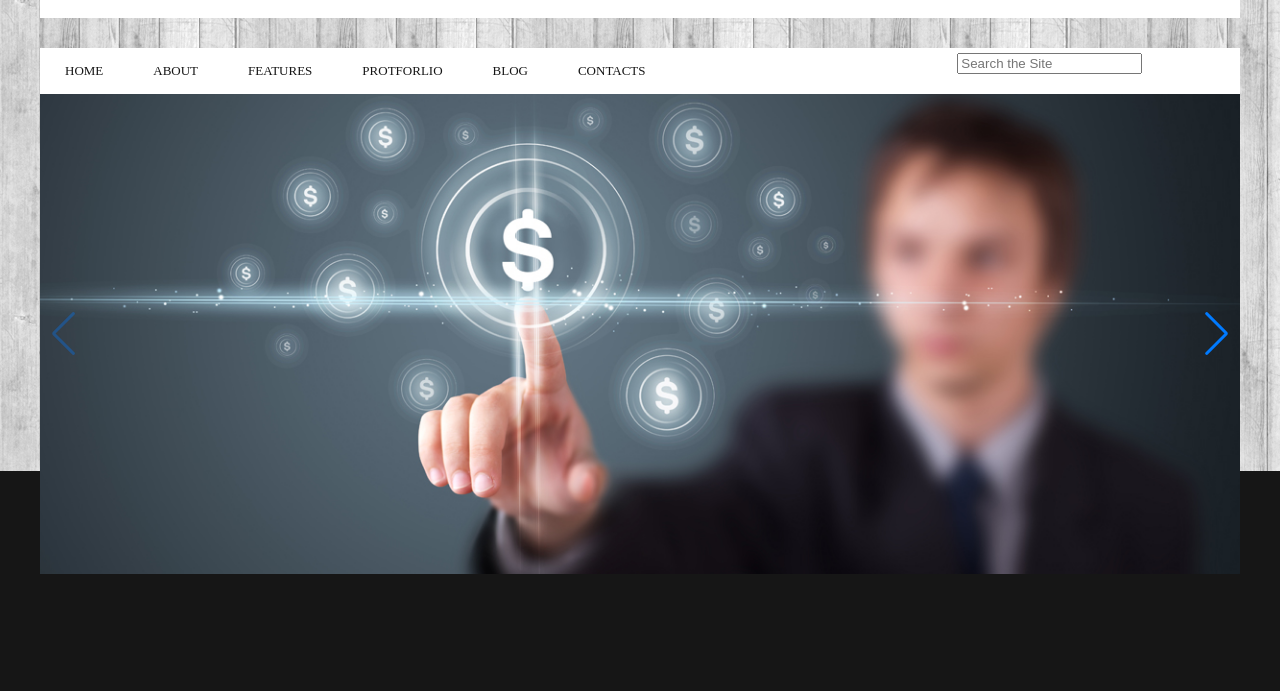
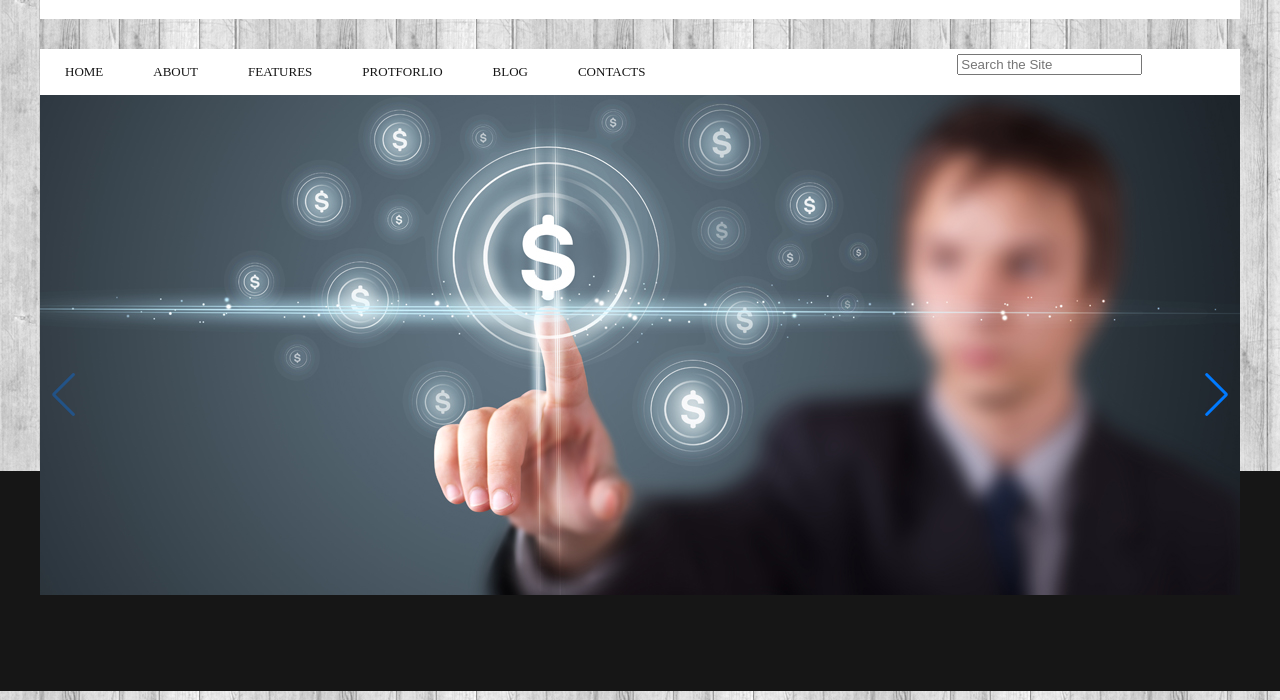
Before and after one commit to yachen168/Template-6, a website: page index.html in a window 1280 px wide. Shown: the part 109-809 px from the top of the page. Drawn offline with nearby package versions, Linux system fonts and the light colour scheme; files that its build step writes are made by us from their sources.

Commit message:
fix: carousel

```diff
--- a/scss/elements/_base.scss
+++ b/scss/elements/_base.scss
@@ -15,6 +15,6 @@ body {
 }
 
 img {
-    width: 100%;
+    // width: 100%;
     vertical-align: middle;
 }
--- a/scss/objects/_carousel.scss
+++ b/scss/objects/_carousel.scss
@@ -1 +1,3 @@
-.swiper-container {}
+.swiper-container {
+    height: 600px;
+}
```
